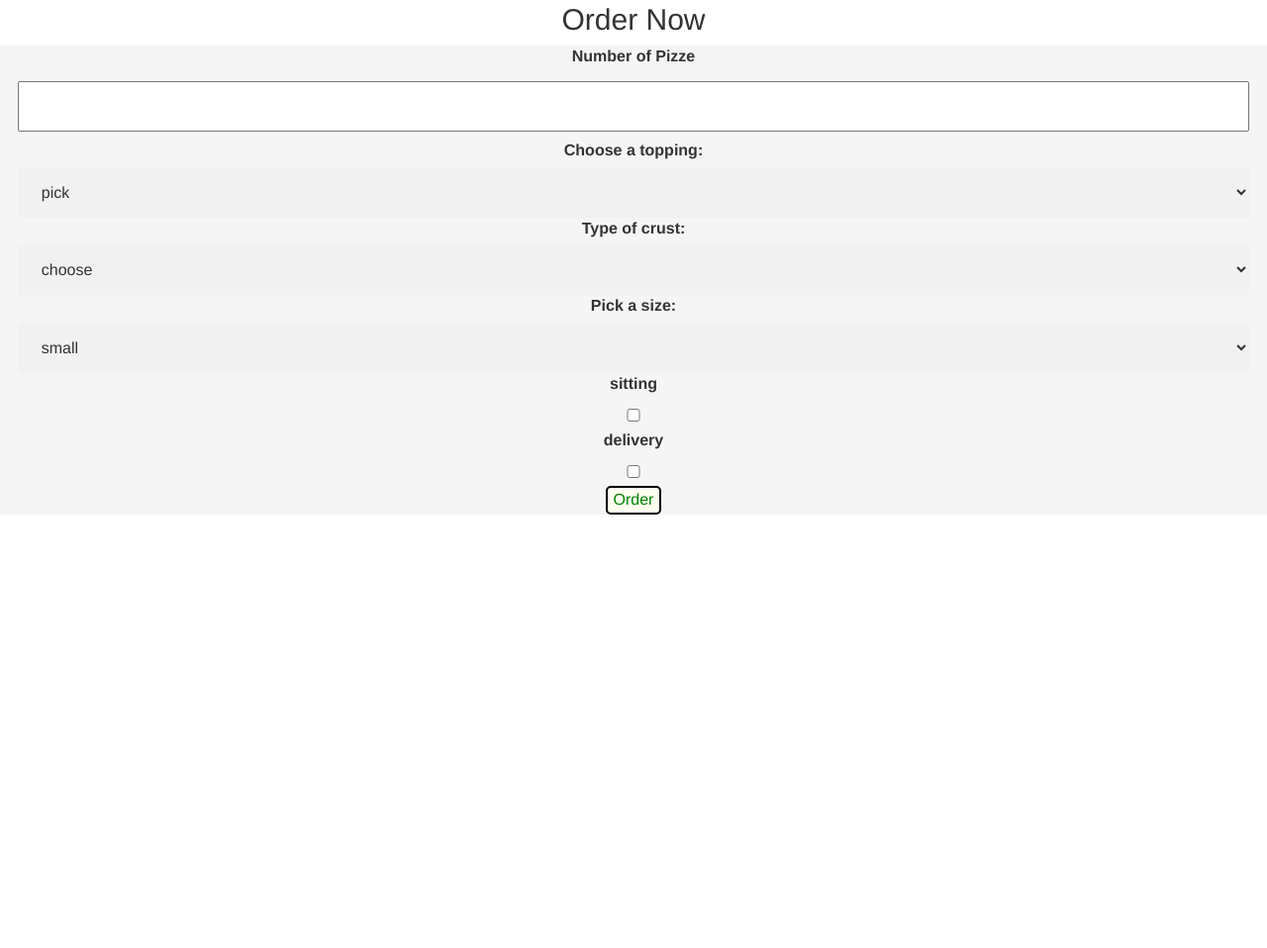
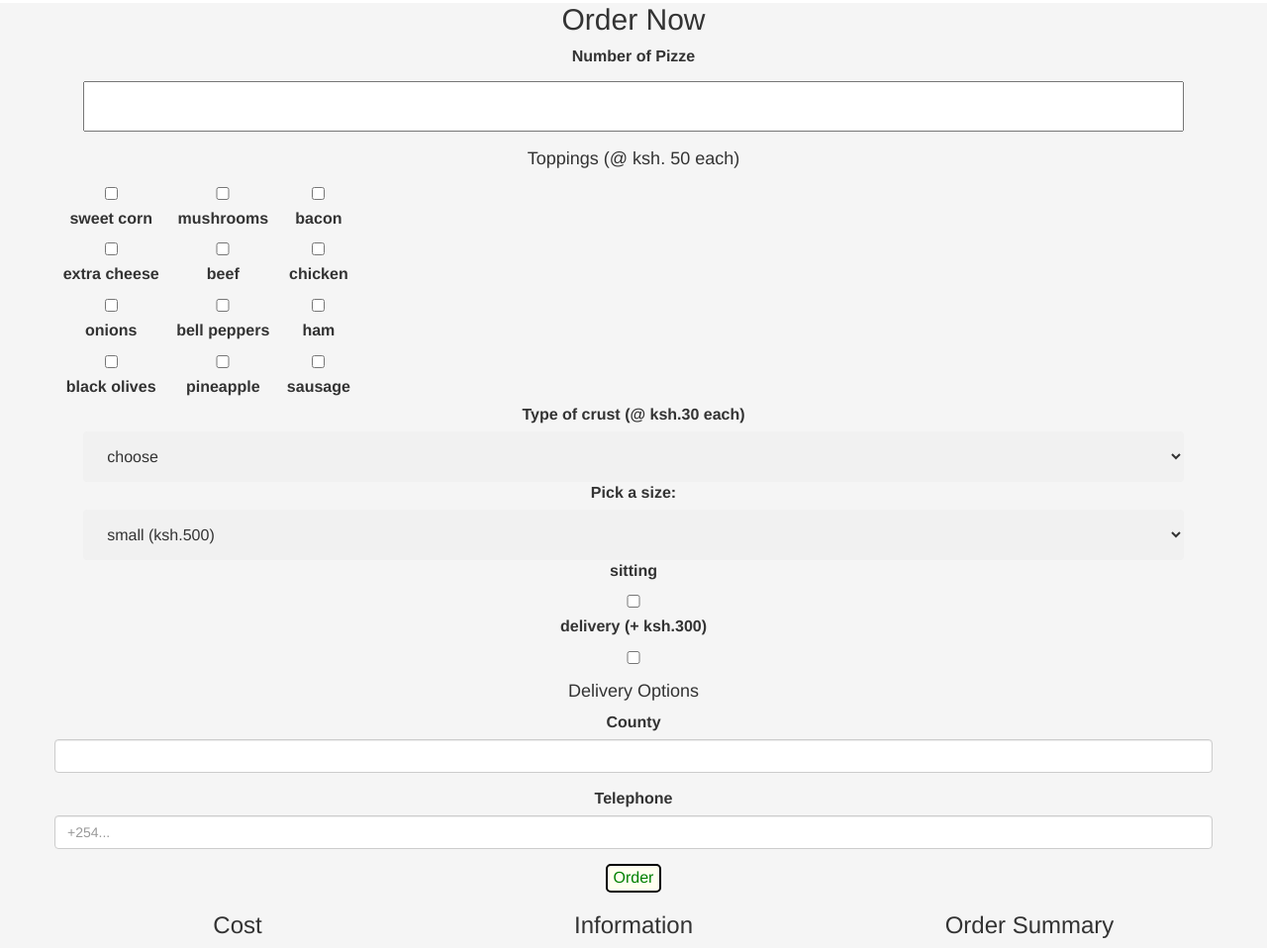
Before and after one commit to wadi-1000/Pizza-Web-App, a plain HTML site: page index.html in a window 1280 px wide. Shown: the part 1824-2782 px from the top of the page at 99% size. Before the commit the page ends 2344 px from the top, so only its background shows below. Drawn offline with nearby package versions, Linux system fonts and the light colour scheme.

Commit message:
Added delivery options

```diff
--- a/index.html
+++ b/index.html
@@ -30,8 +30,6 @@
         <a class="active" href="#Home" id="home">Home</a>
         <a href="#Popular" id="popular">Popular</a>
         <a href="#About" id="about">About</a>
-        <a href="#Contact Us" id="contact">Contact Us</a>
-        <a href="#Pizze" id="pizze">Pizze</a>
         <a href="#order" id="order">Order Now</a>
         </ul>
     </div>
@@ -42,13 +40,13 @@
 
 </div>
 <div class="image1">
-    <img src="/imgs/wp7758081.jpg" alt=""  style=" margin: 5px; padding: 0px; float: left;" height="590px" width="50%">
+    <img src="/imgs/wp7758081.jpg" alt=""  style=" margin: 5px; padding: 0px; float: left;" height="590px" width="45%">
 </div>
 <div class="container">
 <section class="about" id="about">
     <div class="content">
-        <h2>About</h2>
-        <p>Wadi's Kitchen is the place you want to be right now being the hottest new spot in town.
+        <h2>About Us</h2>
+        <p>Wadi's Kitchen is the place you want to be right now, with it being the hottest new spot in town.
             We are a rustic-chique pizzeria located at the heart of Nairobi County right next to Nation House.
             Our main goal is to create a cozy space to serve quality food to our customers in good time.
         </p>
@@ -108,36 +106,81 @@
       </div>
 
 </section>
-
-<h2>Order Now</h2>
 <form action="">
+<h2 id="order" class="order">Order Now</h2>
+<div class="container">
     <div class="row">
         <div class="col-1">
-    <label for="number">Number of Pizze</label><input type="number" id="number">
+    <label for="number">Number of Pizze</label><input type="number" id="number" >
 </div>
 <div class="col-1">
-    <label for="topping">Choose a topping:</label>
-<select id="topping" name="topping">
-    <option value="">pick</option>
-  <option value="pepperoni">pepperoni</option>
-  <option value="bacon">bacon</option>
-  <option value="bell-peppers">bell-peppers</option>
-  <option value="chicken">chicken</option>
-  <option value="beef">beef</option>
-  <option value="sweet corn">sweet corn</option>
-  <option value="oysters">oysters</option>
-  <option value="onions">onions</option>
-  <option value="tomatoes">tomatoes</option>
-  <option value="ham">ham</option>
-  <option value="extra cheese">extra cheese</option>
-  <option value="mushrooms">mushrooms</option>
-  <option value="sausage">sausage</option>
-  <option value="black olives">black olives</option>
-  <option value="basil">basil</option>
-</select>
+    <div class="clear"></div>
+		<section class="toppings">
+			<h4 class="title">Toppings (@ ksh. 50 each)</h4>
+			<div class="clear"></div>
+			<table class="center">
+				<tr>
+					<td>
+						<input id="sweet corn" class="topping" type="checkbox" name="topping" value="1">
+						<label>sweet corn</label>
+					</td>
+					<td>
+						<input id="mushrooms" class="topping" type="checkbox" name="topping" value="2">
+						<label>mushrooms</label>
+					</td>
+					<td>
+						<input id="bacon" class="topping" type="checkbox" name="topping" value="3">
+						<label>bacon</label>
+					</td>
+				</tr>
+				<tr>
+					<td>
+						<input id="extra cheese" class="topping" type="checkbox" name="topping" value="1">
+						<label>extra cheese</label>
+					</td>
+					<td>
+						<input id="beef" class="topping" type="checkbox" name="topping" value="2">
+						<label>beef</label>
+					</td>
+					<td>
+						<input id="chicken" class="topping" type="checkbox" name="topping" value="3">
+						<label>chicken</label>
+					</td>
+				</tr>
+				<tr>
+					<td>
+						<input id="onions" class="topping" type="checkbox" name="topping" value="1">
+						<label>onions</label>
+					</td>
+					<td>
+						<input id="bell peppers" class="topping" type="checkbox" name="topping" value="2">
+						<label>bell peppers</label>
+					</td>
+					<td>
+						<input id="ham" class="topping" type="checkbox" name="topping" value="3">
+						<label>ham</label>
+					</td>
+					<tr>
+						<td>
+							<input id="black olives" class="topping" type="checkbox" name="topping" value="1">
+							<label>black olives</label>
+						</td>
+						<td>
+							<input id="pineapple" class="topping" type="checkbox" name="topping" value="2">
+							<label>pineapple</label>
+						</td>
+						<td>
+							<input id="sausage" class="topping" type="checkbox" name="topping" value="3">
+							<label>sausage</label>
+						</td>
+					</tr>
+				</tr>
+			</table>
+		</section>
+
 </div>
 <div class="col-1">
-    <label for="crust">Type of crust:</label>
+    <label for="crust">Type of crust (@ ksh.30 each)</label>
 <select id="crust" name="crust">
     <option value="">choose</option>
   <option value="stuffed">stuffed</option>
@@ -150,21 +193,56 @@
 <div class="col-1">
 <label for="size">Pick a size:</label>
 <select id="size" name="size">
-  <option value="small">small</option>
-  <option value="medium">medium</option>
-  <option value="large">large</option>
-  <option value="mega">mega</option>
+  <option value="small">small (ksh.500)</option>
+  <option value="medium">medium (ksh.800)</option>
+  <option value="large">large (ksh.1000)</option>
+  <option value="mega">mega (ksh.1200)</option>
 </select>
 </div>
 <div class="col-1">
 <label for="sitting">sitting</label>
 <input type="checkbox" id="sitting" name="sitting" value="sitting">
-<label for="delivery">delivery</label>
+<label for="delivery">delivery (+ ksh.300)</label>
 <input type="checkbox" id="delivery" name="delivery" value="delivery">
+<div id="deliveryOptions">
+    <h4>Delivery Options</h4>
+    <div class="form-group">
+      <label for="county">County</label>
+      <input type="tel" class="form-control" id="county" placeholder="">
+    </div>
+    <div class="form-group">
+      <label for="county">Telephone</label>
+      <input type="tel" class="form-control" id="tel" placeholder="+254...">
+    </div>
 
 </div>
 
-<button type="button">Order</button>
 
+
+<button type="submit">Order</button>
+
+<div class="row" id="results">
+    <div class="col-md-4 col-sm-4">
+      <h3>Cost</h3>
+      <h4 id="subtotal"></h4>
+      <h4 id="tax"></h4>
+      <h4 id="deliveryResult"></h4>
+      <h4 id="total"></h4>
+    </div>
+    <div class="col-md-4 col-sm-4">
+      <h3>Information</h3>
+      <h4 id="countyResult"></h4>
+      <h4 id="telephoneResult"></h4>
+    </div>
+    <div class="col-md-4 col-sm-4">
+      <h3>Order Summary</h3>
+      <div id="order">
+
+      </div>
+    </div>
+  </div>
 </form>
+</div>
+
+
 </html>
```
